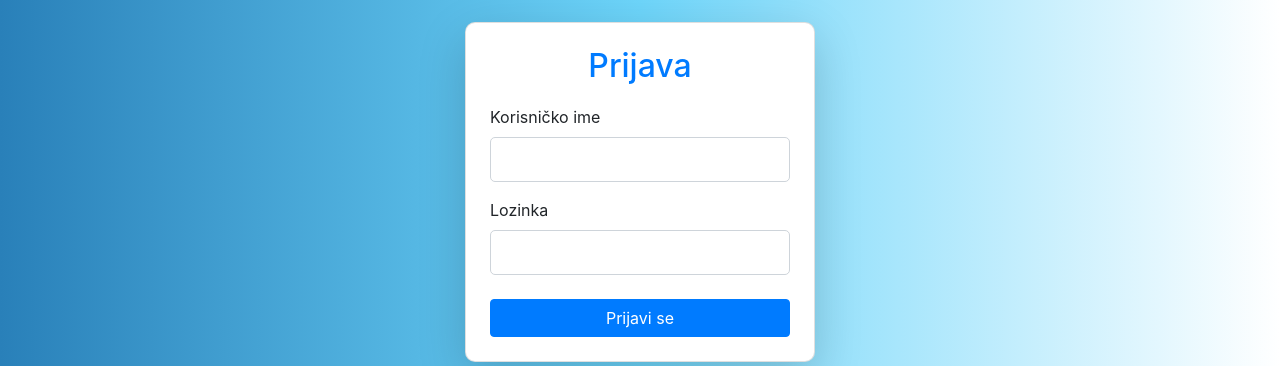
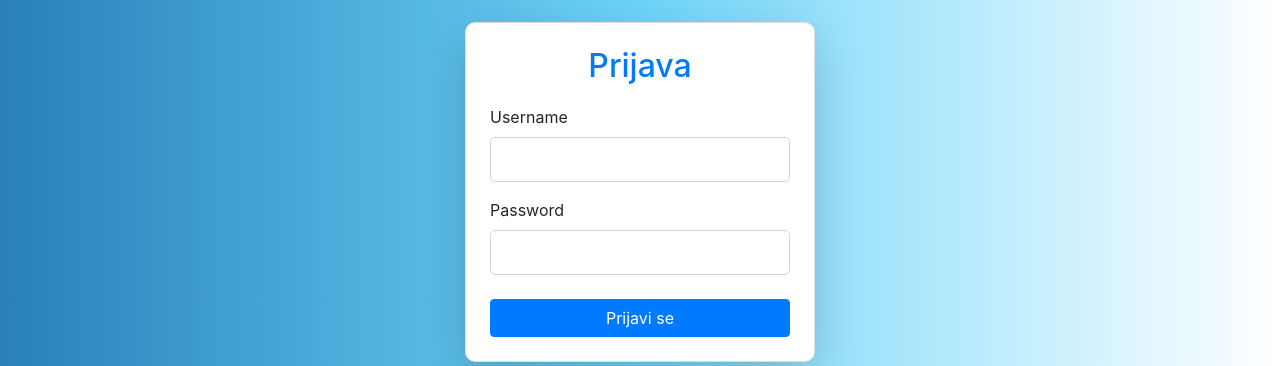
Before and after one commit to MarijanaSlovakovic/ITEH-kostur-vezbe02-main, a PHP site: page / in a window 1280 px wide. Shown: the part 208-574 px from the top of the page. Run offline with PHP 8.4, Linux system fonts and the light colour scheme.

Commit message:
Menjanje u Username i Password

```diff
--- a/index.php
+++ b/index.php
@@ -14,11 +14,11 @@
             <h2 class="text-center">Prijava</h2>
             <form method="POST" action="#">
                 <div class="form-group">
-                    <label for="username">Korisničko ime</label>
+                    <label for="username">Username</label>
                     <input type="text" name="username" class="form-control" required>
                 </div>
                 <div class="form-group">
-                    <label for="password">Lozinka</label>
+                    <label for="password">Password</label>
                     <input type="password" name="password" class="form-control" required>
                 </div>
                 <button type="submit" class="btn btn-primary btn-block mt-4" name="submit">Prijavi se</button>
```
